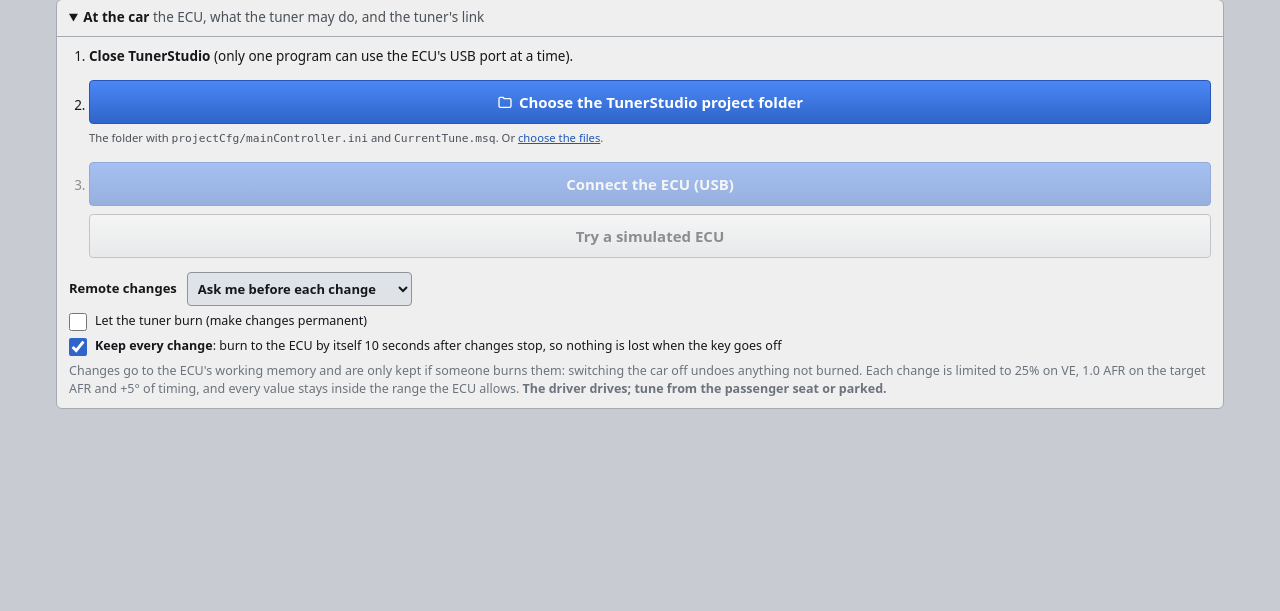
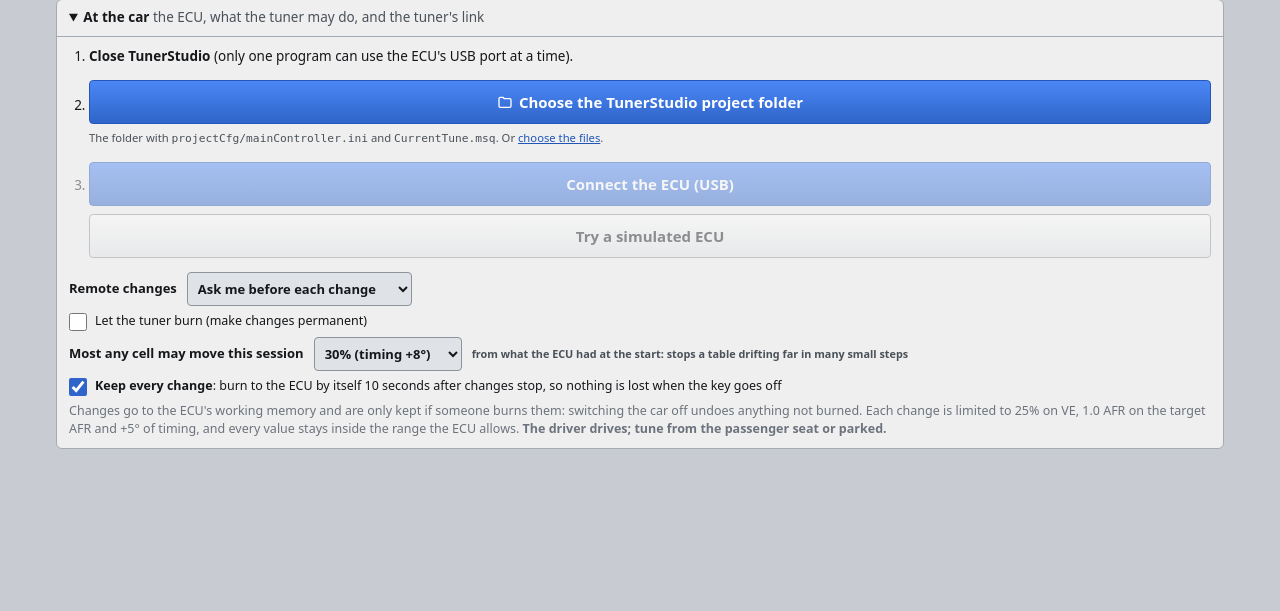
Before and after one commit to NightOwlf/MegaSqwerty, a FastAPI app: page /live in a window 1280 px wide. Shown: the part 116-727 px from the top of the page. Run offline with FastAPI, Linux system fonts and the light colour scheme; some libraries are stand-ins or nearby versions.

Commit message:
Live: Before is the ECU at session start, burns read back and verified, per-session cell limit, back-to-start button
Co-Authored-By: Claude Opus 5.5 <noreply@anthropic.com>

```diff
--- a/app/db.py
+++ b/app/db.py
@@ -224,6 +224,12 @@ class Store:
     def set_notes(self, slug: str, text: str) -> None:
         with self.conn() as c:
             c.execute("UPDATE tunes SET notes=? WHERE slug=?", (text, slug))
+        self._rev_cache.pop(slug, None)
+
+    def set_parent(self, slug: str, parent: str) -> None:
+        """Point an edited copy at the tune it counts its changes from."""
+        with self.conn() as c:
+            c.execute("UPDATE tunes SET parent=? WHERE slug=?", (parent, slug))
         self._rev_cache.pop(slug, None)
 
     def replace_tune(self, slug: str, raw: bytes, doc: TuneDoc) -> None:
--- a/app/static/ecu.js
+++ b/app/static/ecu.js
@@ -413,7 +413,7 @@
   }
 
   /* What a remote change may do (the car page applies this to every request). -> null, or why not. */
-  function checkChange(layout, tables, table, cells, STOICH, title) {
+  function checkChange(layout, tables, table, cells, STOICH, title, limits) {
     STOICH = STOICH || 14.7;
     title = title || function (n) { return n; };
     var tableDef = function (z) { return (layout.tables || []).concat(layout.curves || []).filter(function (t) { return t.z === z; })[0]; };
@@ -424,8 +424,15 @@
     var nm = table + " " + (c.units || ""), ign = /ign|timing|advance|spark/i.test(table) && /deg/i.test(c.units || "");
     var ve = /ve/i.test(table) && c.units === "%", afr = /lambda|afr/i.test(nm) && kind === "table";
     var toAfr = /lambda/i.test(c.units || "") ? STOICH : 1, def = tableDef(table), loads = def && def.y ? tables[def.y] : null;
+    var start = limits && limits.base && limits.base[table];
     for (var i = 0; i < ks.length; i++) {
-      var k = +ks[i], v = +cells[ks[i]], old = vals[k];
+      var k = +ks[i], v = +cells[ks[i]], old = vals[k], was = start ? start[k] : null;
+      if (was != null && was === was && kind !== "setting") {  // how far from what the ECU had when the session started
+        if (ign && limits.maxDeg != null && v - was > limits.maxDeg + 1e-9)
+          return "That's more than " + limits.maxDeg + "° above what " + title(table) + " had at the start of the session (" + was + "°). The driver can raise the limit.";
+        if (!ign && !afr && limits.maxPct != null && Math.abs(was) > 1e-9 && Math.abs(v / was - 1) * 100 > limits.maxPct + 1e-6)
+          return "That's more than " + limits.maxPct + "% away from what " + title(table) + " had at the start of the session (" + was + " → " + v + "). The driver can raise the limit.";
+      }
       if (!(k >= 0 && k < vals.length) || !(v === v)) return "That cell isn't in " + title(table) + ".";
       if ((c.lo != null && v < c.lo - 1e-9) || (c.hi != null && v > c.hi + 1e-9)) return title(table) + " must stay between " + c.lo + " and " + c.hi + ".";
       if (afr) {
--- a/app/static/live.js
+++ b/app/static/live.js
@@ -163,7 +163,7 @@
       emit("applied", m);
       if (ROLE === "view" && m.by === "driver") toast("The driver changed " + Object.keys(m.cells).length + " cell(s) in " + title(m.table));
     } else if (m.t === "rejected") { clearPending(m.id); renderTable(); if (bus.rejected) emit("rejected", m); else toast("Not changed: " + (m.why || "refused"), true); }
-    else if (m.t === "burned") { toast("Burned to the ECU: the changes are now permanent."); state.needBurn = false; snapBase(); renderTable(); renderState(); }
+    else if (m.t === "burned") { toast(m.verified ? "Burned and read back from the ECU: it holds every value." : m.bad ? "Burned, but reading it back " + m.bad + " value(s) differ: ask the driver to burn again." : "Burned to the ECU: the changes are now permanent.", !!m.bad); state.needBurn = false; snapBase(); renderTable(); renderState(); emit("state"); }
     else if (m.t === "notice") { toast(m.text || ""); $(".lt-mode-note") && ($(".lt-mode-note").textContent = m.text || ""); }
     else if (ROLE === "car" && (m.t === "set" || m.t === "undo" || m.t === "burn")) carRequest(m);
   }
@@ -224,7 +224,7 @@
       return ecu.readPage(function (f) { $(".lt-status").textContent = "Reading the tune from the ECU… " + Math.round(f * 100) + "%"; });
     }).then(function (page) {
       tables = ECU.decodeConstants(layout, page, ecu.little);
-      snapBase(); updateStoich();
+      snapBase(); updateStoich(); keepStart();
       send({ t: "tables", tables: tables }); emit("tables", tables);
       running = true; root.classList.add("ecu-on"); root.classList.toggle("is-sim", !!sim);
       $(".lt-status").textContent = (sim ? "Simulated ECU" : "ECU") + " connected: " + state.ecuSignature;
@@ -444,7 +444,43 @@
   /* What a remote change may do. The car page is the only thing that writes to the ECU, so this is the rule:
      only what the layout marks editable (tables, curves, settings; never what needs a power cycle, or that
      sets how the engine is wired, timed, measured or protected), inside the ECU's range, in moderate steps. */
-  function check(table, cells) { return ECU.checkChange(layout, tables, table, cells, STOICH, title); }
+  function check(table, cells) { return ECU.checkChange(layout, tables, table, cells, STOICH, title, limits()); }
+  /* What the ECU had when this session started (kept in this browser, so a reload doesn't move it), and how far
+     the driver lets any cell move from it. */
+  var startTables = (function () { try { var s = JSON.parse(localStorage.getItem("msq.live.start") || "null"); return s && s.sid === SID ? s.t : null; } catch (e) { return null; } })();
+  function keepStart() {
+    if (startTables || !layout) return;
+    startTables = {};
+    Object.keys(layout.editable || {}).forEach(function (n) { if (tables[n]) startTables[n] = tables[n].slice(); });
+    try { localStorage.setItem("msq.live.start", JSON.stringify({ sid: SID, t: startTables })); } catch (e) { /* too big or private: kept for this page only */ }
+  }
+  function limits() {
+    var sel = $("[data-maxpct]"), pct = sel ? +sel.value : 30;
+    return { base: startTables, maxPct: pct, maxDeg: pct >= 50 ? 12 : pct >= 30 ? 8 : 5 };
+  }
+  (function () {
+    var sel = $("[data-maxpct]");
+    if (!sel) return;
+    try { var v = localStorage.getItem("msq.live.maxpct"); if (v) sel.value = v; } catch (e) { /* ignore */ }
+    sel.addEventListener("change", function () { try { localStorage.setItem("msq.live.maxpct", sel.value); } catch (e) { /* ignore */ } });
+  })();
+  /* Put every table back to what the ECU had when the session started (then Burn keeps it). */
+  function revertToStart() {
+    if (!startTables || !running) { toast("Connect the ECU first.", true); return; }
+    var jobs = 0;
+    Object.keys(startTables).forEach(function (n) {
+      var cur = tables[n], was = startTables[n], cells = {};
+      if (!cur) return;
+      was.forEach(function (v, i) { if (Math.abs(v - cur[i]) > 1e-6) cells[i] = v; });
+      var ks = Object.keys(cells);
+      for (var i = 0; i < ks.length; i += 128) {
+        var part = {}; ks.slice(i, i + 128).forEach(function (k) { part[k] = cells[k]; });
+        queue.push({ kind: "set", m: { table: n, cells: part, note: "back to the start" }, by: "driver" }); jobs++;
+      }
+    });
+    if (!jobs) { toast("The ECU already has what it started with."); return; }
+    queue.push({ kind: "done", fn: function () { toast("Back to how the ECU started. Burn to keep it."); send({ t: "notice", text: "The driver put the ECU back to how it was at the start of the session." }); } });
+  }
   var asks = [];
   function askDriver(m) {
     asks.push(m);
@@ -487,7 +523,15 @@
     if (!job || !ecu) return Promise.resolve();
     if (job.kind === "done") { job.fn(); return Promise.resolve(); }
     if (job.kind === "burn") {
-      return ecu.burn().then(function () { state.needBurn = false; snapBase(); send({ t: "burned" }); pushState(); toast(job.m.auto ? "Kept: burned to the ECU." : "Burned: the changes are permanent."); renderTable(); renderState(); emit("state"); },
+      return ecu.burn().then(function () {
+        state.needBurn = false; snapBase(); pushState(); renderTable(); renderState(); emit("state");
+        return verifyEcu().then(function (bad) {
+          state.verified = { at: Date.now(), bad: bad };
+          var msg = bad ? "Burned, but reading it back " + bad + " value(s) differ from what was sent: burn again." : (job.m.auto ? "Kept: burned to the ECU and read back: it holds every value." : "Burned and read back: the ECU holds every value.");
+          send({ t: "burned", verified: !bad, bad: bad }); send({ t: "notice", text: msg });
+          toast(msg, !!bad); emit("state");
+        });
+      },
         function (e) { send({ t: "rejected", id: job.m.id, why: "Burn failed: " + e.message }); });
     }
     if (job.kind === "undo") {
@@ -499,6 +543,18 @@
       send({ t: "rejected", id: job.m.id, why: "Writing to the ECU failed: " + e.message });
       if (job.by === "driver") emit("rejected", { id: job.m.id, why: "Writing to the ECU failed: " + e.message });
     });
+  }
+  /* After a burn: read the whole page back from the ECU and check it holds what this session thinks it does. */
+  function verifyEcu() {
+    return ecu.readPage().then(function (page) {
+      var fresh = ECU.decodeConstants(layout, page, ecu.little), bad = 0;
+      Object.keys(layout.editable || {}).forEach(function (n) {
+        if (!tables[n] || !fresh[n]) return;
+        var c = layout.constants[n], tol = Math.abs(c.scale || 0) * 0.51 + 1e-6;
+        fresh[n].forEach(function (v, i) { if (Math.abs(v - tables[n][i]) > tol) bad++; });
+      });
+      return bad;
+    }, function () { return -1; });
   }
   /* Keep every change: burn by itself once changes have stopped for 10 s (the driver can turn this off). */
   var burnT = 0;
@@ -1260,6 +1316,10 @@
     gb = e.target.closest("[data-pick]");
     if (gb) { if (extra.indexOf(gb.dataset.pick) < 0) extra.push(gb.dataset.pick); saveExtra(); $(".lt-pick").hidden = true; drawGauges(); return; }
     if (e.target.closest("[data-pick-close]") || e.target.classList.contains("lt-pick")) { $(".lt-pick").hidden = true; return; }
+    if (e.target.closest("[data-revert-start]")) {
+      if (confirm("Put every table back to what the ECU had when this session started? (Then Burn keeps it.)")) revertToStart();
+      return;
+    }
     if (e.target.closest("[data-tpscal]")) { tpsNew = {}; $(".lt-tps").hidden = false; drawTps(); return; }
     if (e.target.closest("[data-tps-close]") || e.target.classList.contains("lt-tps")) { $(".lt-tps").hidden = true; return; }
     var tg = e.target.closest("[data-tps-grab]");
--- a/app/templates/_live_head.html
+++ b/app/templates/_live_head.html
@@ -22,7 +22,8 @@
         <button class="btn" type="button" data-disconnect>Disconnect</button></li>
       <li class="lt-need-ecu"><span class="lt-tunesrc"></span>
         <div class="lt-row"><label class="btn lt-file">{{ icon('folder') }}<span>Load a tune file into the ECU…</span><input type="file" data-loadmsq accept=".msq" hidden></label>
-          <button class="btn" type="button" data-tpscal hidden>Calibrate TPS</button></div></li>
+          <button class="btn" type="button" data-tpscal hidden>Calibrate TPS</button>
+          <button class="btn" type="button" data-revert-start title="Write back every table as the ECU had it when this session started">↺ Back to how the ECU started</button></div></li>
     </ol>
     <p class="lt-noserial">This browser can't reach USB devices. On the car's laptop, open this page in <b>Chrome</b> or <b>Edge</b>. (The simulated ECU works anywhere.)</p>
     <div class="lt-share" hidden>
@@ -34,6 +35,9 @@
       <label class="lt-opt"><span>Remote changes</span>
         <select data-mode><option value="off">Off: the tuner can only watch</option><option value="ask" selected>Ask me before each change</option><option value="auto">Allow</option></select></label>
       <label class="check sm"><input type="checkbox" data-allow-burn><span>Let the tuner burn (make changes permanent)</span></label>
+      <label class="lt-opt"><span>Most any cell may move this session</span>
+        <select data-maxpct><option value="15">15% (timing +5°)</option><option value="30" selected>30% (timing +8°)</option><option value="50">50% (timing +12°)</option></select>
+        <small class="dim">from what the ECU had at the start: stops a table drifting far in many small steps</small></label>
       <label class="check sm"><input type="checkbox" data-autoburn checked><span><b>Keep every change</b>: burn to the ECU by itself 10 seconds after changes stop, so nothing is lost when the key goes off</span></label>
       <p class="fine">Changes go to the ECU's working memory and are only kept if someone burns them: switching the car off undoes anything not burned. Each change is limited to 25% on VE, 1.0 AFR on the target AFR and +5° of timing, and every value stays inside the range the ECU allows. <b>The driver drives; tune from the passenger seat or parked.</b></p>
     </div>
```
Also changed, not shown: app/live.py (+13 -2 lines), tests/js/ecu.test.js (+12 -0 lines), tests/test_live_tuning.py (+17 -0 lines), README.md.
